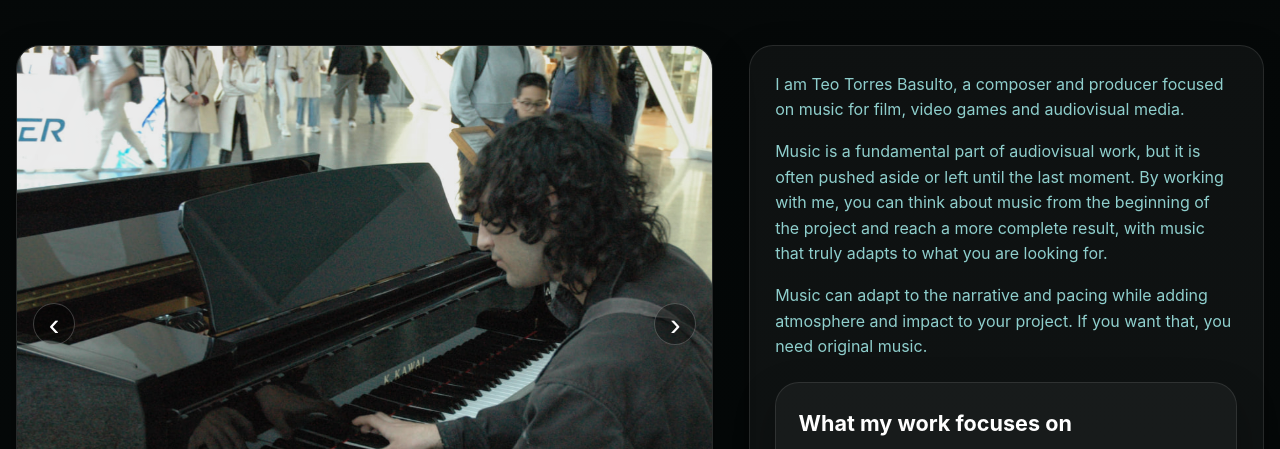
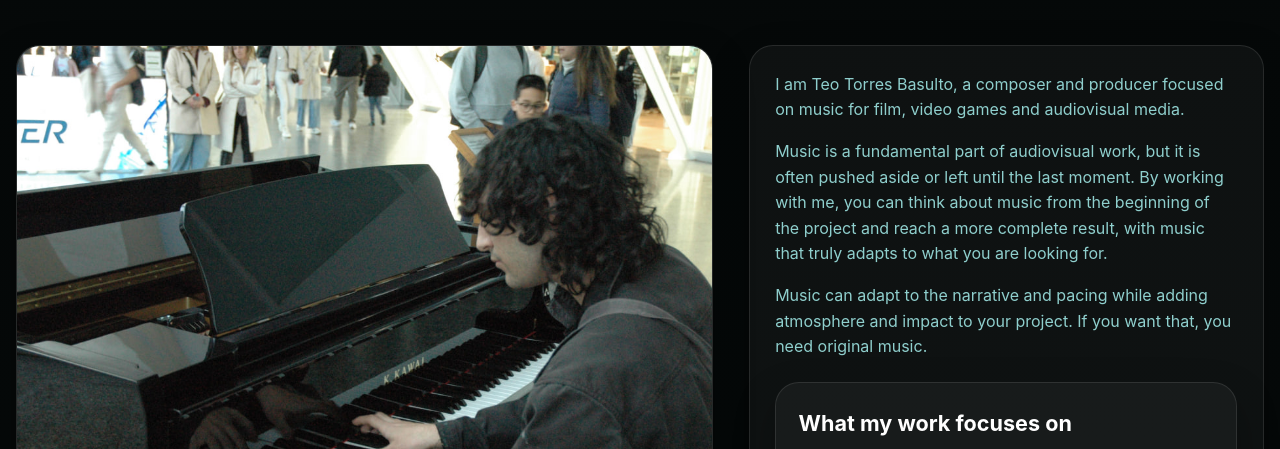
Before and after one commit to Teotb3/Web-prueba, a plain HTML site: page about/index.html in a window 1280 px wide. Shown: the part 282-731 px from the top of the page. Drawn offline with Linux system fonts and the light colour scheme.

Commit message:
Refactor carousel controls and autoplay behavior
Removed carousel navigation buttons and updated autoplay logic to improve functionality.

```diff
--- a/about/index.html
+++ b/about/index.html
@@ -1932,9 +1932,6 @@ body.light-mode .about-dot.is-active {
 <img class="about-slide" src="../about-slide-4.jpg" alt="Teo Torres portrait outdoors" loading="lazy" decoding="async"/>
 <img class="about-slide" src="../about-slide-5.jpg" alt="Teo Torres performing at piano" loading="lazy" decoding="async"/>
     </div>
-    <button class="about-carousel-btn about-carousel-prev" type="button" data-about-prev aria-label="Previous image">‹</button>
-    <button class="about-carousel-btn about-carousel-next" type="button" data-about-next aria-label="Next image">›</button>
-    <div class="about-carousel-dots" aria-hidden="true"><button class="about-dot is-active" type="button" data-about-dot="0" aria-label="Go to image 1"></button><button class="about-dot" type="button" data-about-dot="1" aria-label="Go to image 2"></button><button class="about-dot" type="button" data-about-dot="2" aria-label="Go to image 3"></button><button class="about-dot" type="button" data-about-dot="3" aria-label="Go to image 4"></button><button class="about-dot" type="button" data-about-dot="4" aria-label="Go to image 5"></button></div>
   </div>
 </aside>
 <section class="about-copy">
@@ -3300,38 +3297,60 @@ body.light-mode .about-dot.is-active {
   if (!carousel) return;
 
   const slides = Array.from(carousel.querySelectorAll('.about-slide'));
-  const dots = Array.from(carousel.querySelectorAll('.about-dot'));
-  const prev = carousel.querySelector('[data-about-prev]');
+  const dots = Array.from(carousel.querySelectorAll('.about-dot')); // No visible dots in current layout.
+  const prev = carousel.querySelector('[data-about-prev]'); // Controls are optional; autoplay works without them.
   const next = carousel.querySelector('[data-about-next]');
-  const reducedMotion = window.matchMedia('(prefers-reduced-motion: reduce)').matches;
+  const AUTOPLAY_MS = 3400;
   let index = 0;
   let timer = null;
 
   function showSlide(nextIndex) {
     if (!slides.length) return;
     index = (nextIndex + slides.length) % slides.length;
-    slides.forEach((slide, slideIndex) => slide.classList.toggle('is-active', slideIndex === index));
+    slides.forEach((slide, slideIndex) => {
+      slide.classList.toggle('is-active', slideIndex === index);
+      slide.setAttribute('aria-hidden', String(slideIndex !== index));
+    });
     dots.forEach((dot, dotIndex) => dot.classList.toggle('is-active', dotIndex === index));
   }
 
   function stopAutoPlay() {
-    if (timer) window.clearInterval(timer);
+    if (timer) window.clearTimeout(timer);
     timer = null;
   }
 
   function startAutoPlay() {
-    if (reducedMotion || slides.length < 2) return;
+    if (slides.length < 2) return;
     stopAutoPlay();
-    timer = window.setInterval(() => showSlide(index + 1), 4600);
+    timer = window.setTimeout(() => {
+      showSlide(index + 1);
+      startAutoPlay();
+    }, AUTOPLAY_MS);
   }
 
-  prev?.addEventListener('click', () => { showSlide(index - 1); startAutoPlay(); });
-  next?.addEventListener('click', () => { showSlide(index + 1); startAutoPlay(); });
+  function manualMove(nextIndex) {
+    showSlide(nextIndex);
+    startAutoPlay();
+  }
+
+  prev?.addEventListener('click', () => manualMove(index - 1));
+  next?.addEventListener('click', () => manualMove(index + 1));
   dots.forEach((dot, dotIndex) => {
-    dot.addEventListener('click', () => { showSlide(dotIndex); startAutoPlay(); });
+    dot.addEventListener('click', () => manualMove(dotIndex));
   });
 
-  // Autoplay stays active. Manual controls reset the interval, but hovering does not stop the carousel.
+  // Mobile fix: do not disable autoplay when the phone reports prefers-reduced-motion.
+  // That setting now only removes the fade animation in CSS; the images still advance.
+  document.addEventListener('visibilitychange', () => {
+    if (document.hidden) stopAutoPlay();
+    else startAutoPlay();
+  });
+
+  window.addEventListener('pageshow', () => {
+    showSlide(index);
+    startAutoPlay();
+  });
+
   showSlide(0);
   startAutoPlay();
 })();
```
